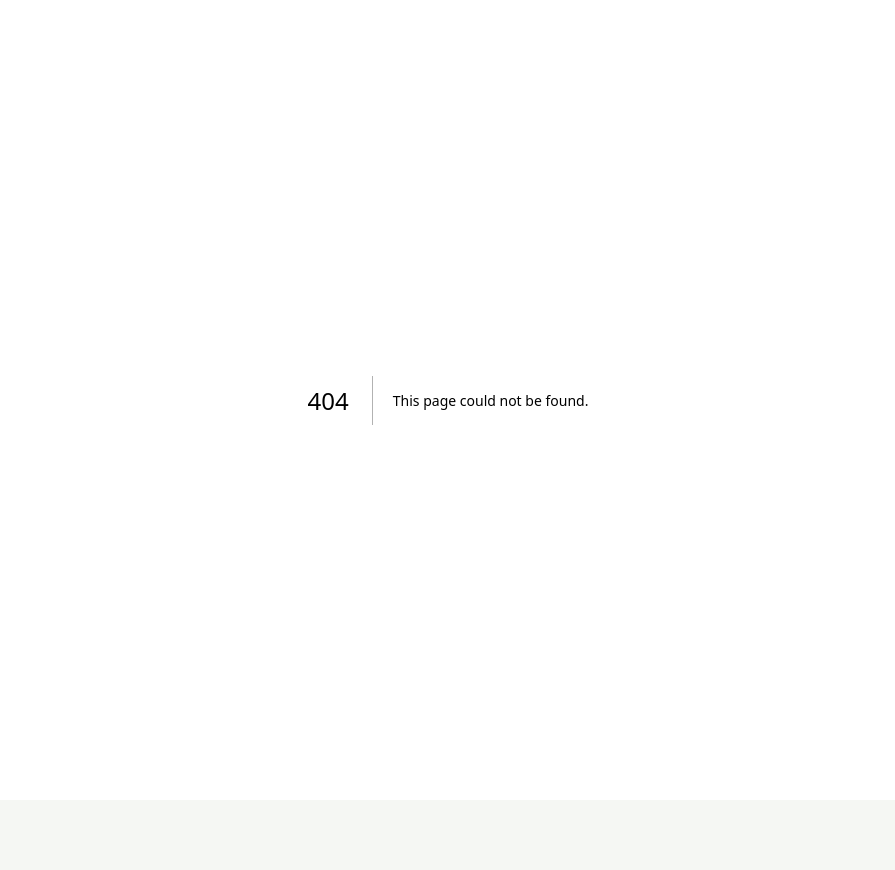
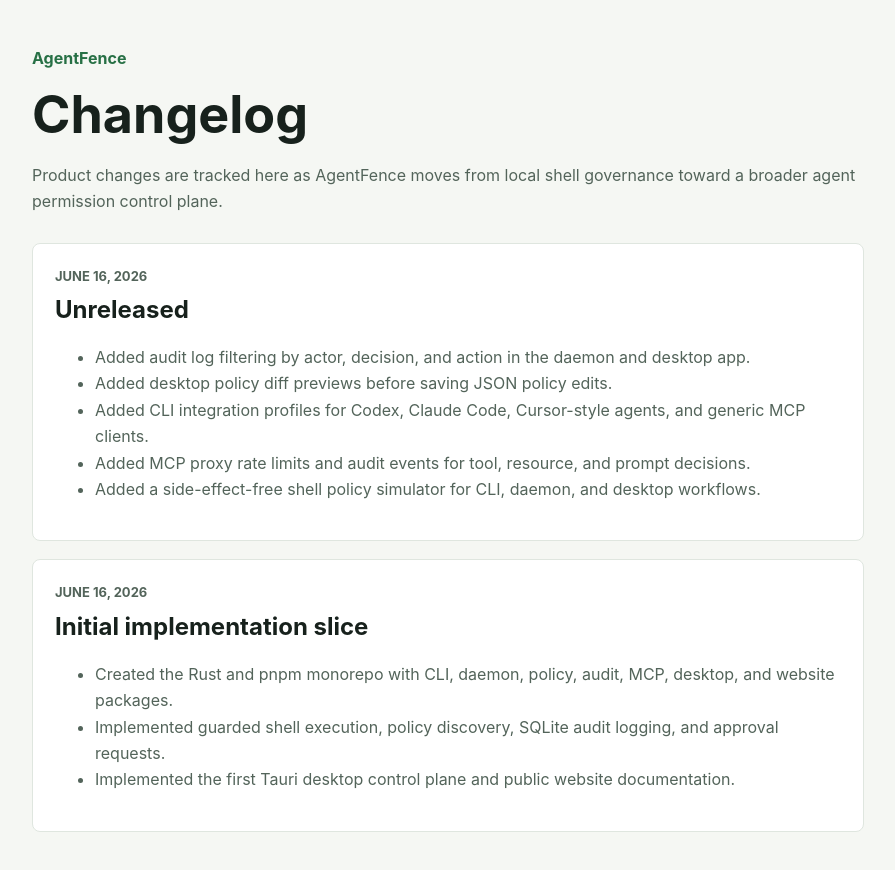
Before and after one commit to ikkkp/AgentFence, a Next.js app in the folder apps/web/: page /changelog in a window 1280 px wide. Before the commit this address had no page. Shown: the top 870 px of the page, without its empty margins (192-1087 px from the left). Before the commit the page ends 800 px from the top, so only its background shows below. Built offline with nearby package versions, Linux system fonts and the light colour scheme.

Commit message:
Add changelog and blog pages

```diff
--- /dev/null
+++ b/apps/web/app/changelog/page.tsx
@@ -0,0 +1,48 @@
+const releases = [
+  {
+    title: "Unreleased",
+    date: "June 16, 2026",
+    items: [
+      "Added audit log filtering by actor, decision, and action in the daemon and desktop app.",
+      "Added desktop policy diff previews before saving JSON policy edits.",
+      "Added CLI integration profiles for Codex, Claude Code, Cursor-style agents, and generic MCP clients.",
+      "Added MCP proxy rate limits and audit events for tool, resource, and prompt decisions.",
+      "Added a side-effect-free shell policy simulator for CLI, daemon, and desktop workflows."
+    ]
+  },
+  {
+    title: "Initial implementation slice",
+    date: "June 16, 2026",
+    items: [
+      "Created the Rust and pnpm monorepo with CLI, daemon, policy, audit, MCP, desktop, and website packages.",
+      "Implemented guarded shell execution, policy discovery, SQLite audit logging, and approval requests.",
+      "Implemented the first Tauri desktop control plane and public website documentation."
+    ]
+  }
+];
+
+export default function ChangelogPage() {
+  return (
+    <main className="page">
+      <a className="back" href="/">AgentFence</a>
+      <h1>Changelog</h1>
+      <p>
+        Product changes are tracked here as AgentFence moves from local shell governance toward a
+        broader agent permission control plane.
+      </p>
+      <section className="entry-list">
+        {releases.map((release) => (
+          <article className="entry" key={release.title}>
+            <p className="meta">{release.date}</p>
+            <h2>{release.title}</h2>
+            <ul>
+              {release.items.map((item) => (
+                <li key={item}>{item}</li>
+              ))}
+            </ul>
+          </article>
+        ))}
+      </section>
+    </main>
+  );
+}
--- a/apps/web/app/page.tsx
+++ b/apps/web/app/page.tsx
@@ -30,6 +30,8 @@
           <a href="/docs/quickstart">Docs</a>
           <a href="/docs/integrations">Integrations</a>
           <a href="/security">Security</a>
+          <a href="/changelog">Changelog</a>
+          <a href="/blog">Blog</a>
           <a href="/download">Download</a>
           <a className="button small" href="https://github.com/ikkkp/AgentFence">GitHub</a>
         </nav>
@@ -81,6 +83,7 @@
           <li><CheckCircle2 /> Desktop approval queue and policy editor</li>
           <li><CheckCircle2 /> MCP proxy, skill gates, and LLM policy assistant</li>
           <li><CheckCircle2 /> Codex, Claude Code, and generic MCP integration guides</li>
+          <li><CheckCircle2 /> Public changelog and blog foundation</li>
         </ul>
       </section>
     </main>
--- a/apps/web/app/styles.css
+++ b/apps/web/app/styles.css
@@ -238,6 +238,31 @@
   margin-top: 32px;
 }
 
+.entry-list {
+  display: grid;
+  gap: 18px;
+  margin-top: 28px;
+}
+
+.entry {
+  background: #ffffff;
+  border: 1px solid #dfe6df;
+  border-radius: 8px;
+  padding: 22px;
+}
+
+.entry h2 {
+  margin-top: 0;
+}
+
+.meta {
+  color: #277045;
+  font-size: 13px;
+  font-weight: 700;
+  margin: 0 0 8px;
+  text-transform: uppercase;
+}
+
 .back {
   color: #277045;
   display: inline-block;
```
Also changed, not shown: apps/web/app/blog/page.tsx (added, +36 -0 lines), 2 other files (tests, documents, lock files or other folders).
